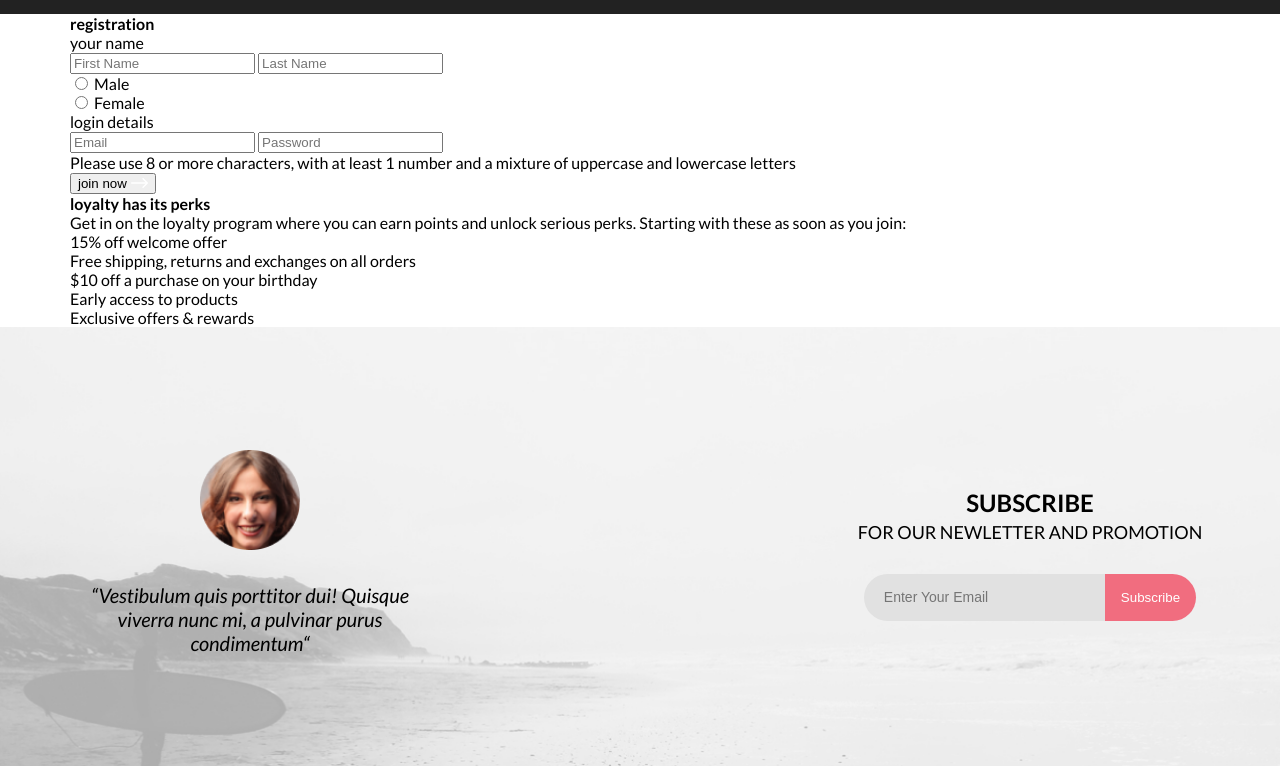
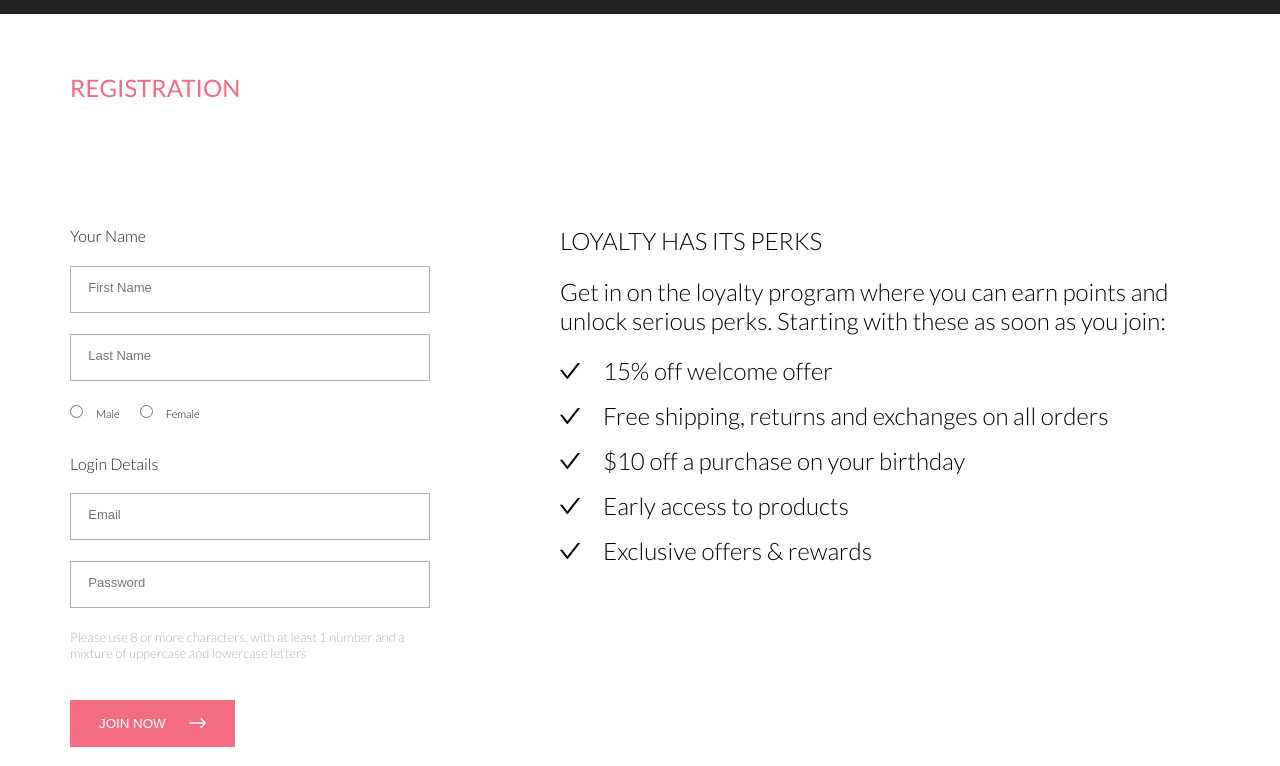
Before and after one commit to OlegPanteleev55/shop, a plain HTML site: page registration.html in a window 1280 px wide. Shown: the part 61-827 px from the top of the page. Drawn offline with Linux system fonts and the light colour scheme.

Commit message:
les4
update

```diff
--- a/registration.html
+++ b/registration.html
@@ -5,7 +5,6 @@
     <meta charset="utf-8">
     <meta http-equiv="x-ua-compatible" content="ie=edge">
     <meta name="viewport" content="width=device-width, initial-scale=1.0">
-    <link rel="stylesheet" href="./css/reset.css">
     <link rel="stylesheet" href="./css/style.css">
     <link rel="preconnect" href="https://fonts.googleapis.com">
     <link rel="preconnect" href="https://fonts.gstatic.com" crossorigin>
--- /dev/null
+++ b/scss/blocks/_form.scss
@@ -0,0 +1,4 @@
+.form {
+    display: flex;
+    justify-content: space-between;;
+}
--- /dev/null
+++ b/scss/blocks/_login.scss
@@ -0,0 +1,56 @@
+.login {
+    display: flex;
+    flex-direction: column;
+}
+
+.login {
+    margin: 0 0 39px 0;
+}
+
+.login__header {
+    text-transform: capitalize;
+    font-weight: 300;
+    font-size: 16px;
+    line-height: 19px;
+    margin: 0 0 20.5px 0;
+    color: $dark-blue;
+}
+
+.login__input {
+    font-weight: 300;
+    font-size: 13px;
+    line-height: 16px;
+    color: $light-grey;
+    margin: 0 0 21px 0;
+    border: 1px solid $light-grey;
+    padding: 13px 0 16px 17.24px;
+    width: 341px;
+}
+
+.login__input:last-child {
+    margin: 0 0 31.5px 0;
+}
+
+.login__radio {
+    margin: 0 10px 0 0;
+    color: $light-grey;
+}
+
+.login__radio-flex {
+    display: flex;
+}
+
+.login__radio-margin {
+    margin: 0 20px 0 0;
+}
+
+.login__radio-margin:last-child {
+    margin: 0;
+}
+
+.login__text {
+    font-weight: 300;
+    font-size: 13px;
+    line-height: 16px;
+    color: $light-grey;
+}
--- /dev/null
+++ b/scss/blocks/_loyalty.scss
@@ -0,0 +1,36 @@
+.loyalty {
+    width: 650px;
+}
+
+.loyalty__header {
+    text-transform: uppercase;
+    font-weight: 300;
+    font-size: 24px;
+    line-height: 29px;
+    margin: 0 0 22px 0;
+}
+
+.loyalty__text {
+    font-weight: 300;
+    font-size: 24px;
+    line-height: 29px;
+    margin: 0 0 21px 0;
+}
+
+.loyalty__list-item {
+    position: relative;
+    margin: 0 0 16px 43px;
+    font-weight: 300;
+    font-size: 24px;
+    line-height: 29px;
+}
+
+.loyalty__list-item::before {
+    content: '';
+    position: absolute;
+    width: 20px;
+    height: 16px;
+    background-image: url(../img/check.svg);
+    left: -43px;
+    top: 7px;
+}
--- /dev/null
+++ b/scss/blocks/_name.scss
@@ -0,0 +1,52 @@
+.name {
+    margin: 0 0 33px 0;
+    display: flex;
+    flex-direction: column;
+}
+
+.name__header {
+    text-transform: capitalize;
+    font-weight: 300;
+    font-size: 16px;
+    line-height: 19px;
+    margin: 0 0 20.5px 0;
+    color: $dark-blue;
+}
+
+.name__input {
+    font-weight: 300;
+    font-size: 13px;
+    line-height: 16px;
+    color: $light-grey;
+    margin: 0 0 21px 0;
+    border: 1px solid $light-grey;
+    padding: 13px 0 16px 17.24px;
+    width: 341px;
+}
+
+.name__input:last-child {
+    margin: 0 0 31.5px 0;
+}
+
+.name__radio {
+    margin: 0 10px 0 0;
+    color: $light-grey;
+}
+
+.name__radio-gender {
+    font-weight: 300;
+    font-size: 11px;
+    line-height: 13px;
+}
+
+.name__radio-flex {
+    display: flex;
+}
+
+.name__radio-margin {
+    margin: 0 20px 0 0;
+}
+
+.name__radio-margin:last-child {
+    margin: 0;
+}
--- /dev/null
+++ b/scss/blocks/_submit.scss
@@ -0,0 +1,12 @@
+.submit {
+    background-color: $dark-pink;
+    color: $white;
+    text-transform: uppercase;
+    padding: 16px 29px;
+    border: none;
+    margin: 0 0 96px 0;
+}
+
+.submit__text {
+    padding: 0 20px 0 0;
+}
--- /dev/null
+++ b/scss/blocks/_your-info.scss
@@ -0,0 +1,3 @@
+.your-info {
+    width: 360px;
+}
--- a/scss/style.scss
+++ b/scss/style.scss
@@ -1,7 +1,7 @@
+@import './variables';
+@import './mixins';
 @import './reset';
 @import './general';
-@import './variables';
-@import './mixins';
 @import './blocks/header';
 @import './blocks/brand';
 @import './blocks/featured';
@@ -9,3 +9,10 @@
 @import './blocks/advantages';
 @import './blocks/subscribe';
 @import './blocks/footer';
+@import './blocks/registration';
+@import './blocks/name';
+@import './blocks/login';
+@import './blocks/submit';
+@import './blocks/loyalty';
+@import './blocks/your-info';
+@import './blocks/form';
```
Also changed, not shown: index.html (+0 -1 lines), css/style.css, img/accesories.jpg (renamed from img/accessories.jpg), scss/_variables.scss (line endings or trailing spaces), 1 other file.
